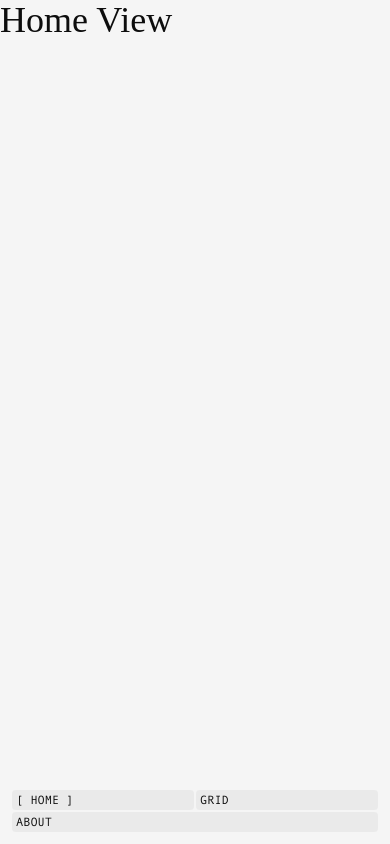
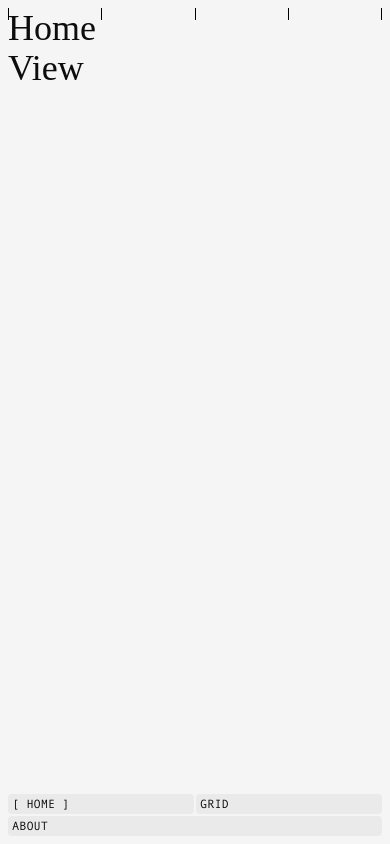
Before and after one commit to kokepizza/spa-videographer, a Next.js app: page / in a window 390 px wide. Built offline with nearby package versions, Linux system fonts and the light colour scheme.

Commit message:
new layout with grid, lines

```diff
--- a/app/grid/page.tsx
+++ b/app/grid/page.tsx
@@ -1,6 +1,6 @@
 export default function GridPage() {
   return (
-    <section className="absolute inset-0 w-full">
+    <section className="">
       <h1 className="text-4xl">Grid View</h1>
     </section>
   );
--- a/app/layout.tsx
+++ b/app/layout.tsx
@@ -2,6 +2,7 @@ import type { Metadata } from "next";
 import "./styles.css";
 import Footer from "@/components/layout/footer";
 import Header from "@/components/layout/header";
+import Lines from "@/components/ui/lines";
 
 export const metadata: Metadata = {
   title: "Videomaker Studio",
@@ -15,9 +16,10 @@ export default function RootLayout({
 }>) {
   return (
     <html lang="en">
-      <body className="antialiased">
+      <body className="relative antialiased">
+        <Lines />
         <Header />
-        <main className="grid grid-cols-12 gap-px">{children}</main>
+        <main className="grid grid-cols-4 gap-0.5 px-2 pt-2 md:grid-cols-6 md:px-3 md:pt-3">{children}</main>
         <Footer />
       </body>
     </html>
--- a/app/page.tsx
+++ b/app/page.tsx
@@ -1,6 +1,6 @@
 export default function HomePage() {
   return (
-    <section className="absolute inset-0 w-full">
+    <section className="">
       <h1 className="text-4xl">Home View</h1>
     </section>
   );
--- a/app/styles.css
+++ b/app/styles.css
@@ -22,7 +22,6 @@ body {
   color: var(--color-black);
   font-family: var(--font-serif);
   font-size: 12px;
-  padding: 12px;
   box-sizing: border-box;
 }
 
--- a/components/layout/header.tsx
+++ b/components/layout/header.tsx
@@ -64,7 +64,7 @@ function CloseButton({ isOpen, onClose }: { isOpen: boolean; onClose: () => void
       type="button"
       onClick={onClose}
       aria-label="Close about"
-      className="fixed top-3 right-3 z-60 flex h-8 w-8 items-center justify-center rounded font-mono text-xs uppercase leading-none text-black/70 bg-light-gray/80 backdrop-blur-md cursor-pointer"
+      className="fixed top-2 right-2 z-60 flex h-8 w-8 items-center justify-center rounded font-mono text-xs uppercase leading-none text-black/70 bg-light-gray/80 backdrop-blur-md cursor-pointer md:top-3 md:right-3"
     >
       ✕
     </button>
@@ -121,7 +121,7 @@ export default function Header() {
 
   return (
     <>
-      <header className="fixed bottom-3 left-3 z-50 w-[calc(100%-24px)]">
+      <header className="fixed bottom-2 left-2 z-50 w-[calc(100%-16px)] md:bottom-3 md:left-3 md:w-[calc(100%-24px)]">
         <nav className="grid w-full grid-cols-2 gap-0.5 md:grid-cols-3">
           <NavLink href="/" label="home" isActive={!isAboutOpen && pathname === "/"} />
           <NavLink href="/grid" label="grid" isActive={!isAboutOpen && pathname === "/grid"} />
--- /dev/null
+++ b/components/ui/lines.tsx
@@ -0,0 +1,17 @@
+export default function Lines() {
+  return (
+    <div className="pointer-events-none fixed top-2 right-2 left-2 z-0 mix-blend-difference md:top-3 md:right-3 md:left-3">
+      <div aria-hidden="true" className="flex justify-between md:hidden">
+        {Array.from({ length: 5 }, (_, i) => (
+          <span key={i} className="block h-3 w-px shrink-0 bg-white" />
+        ))}
+      </div>
+
+      <div aria-hidden="true" className="hidden justify-between md:flex">
+        {Array.from({ length: 7 }, (_, i) => (
+          <span key={i} className="block h-3 w-px shrink-0 bg-white" />
+        ))}
+      </div>
+    </div>
+  );
+}
```
